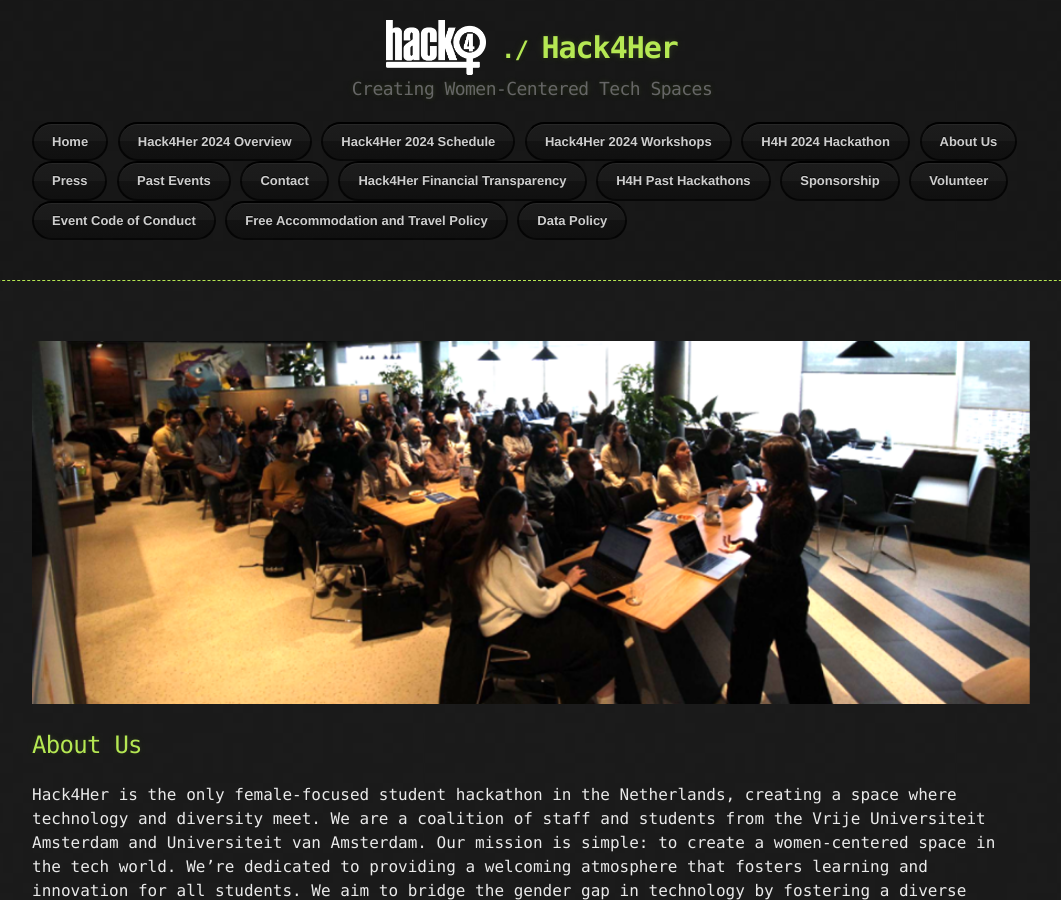
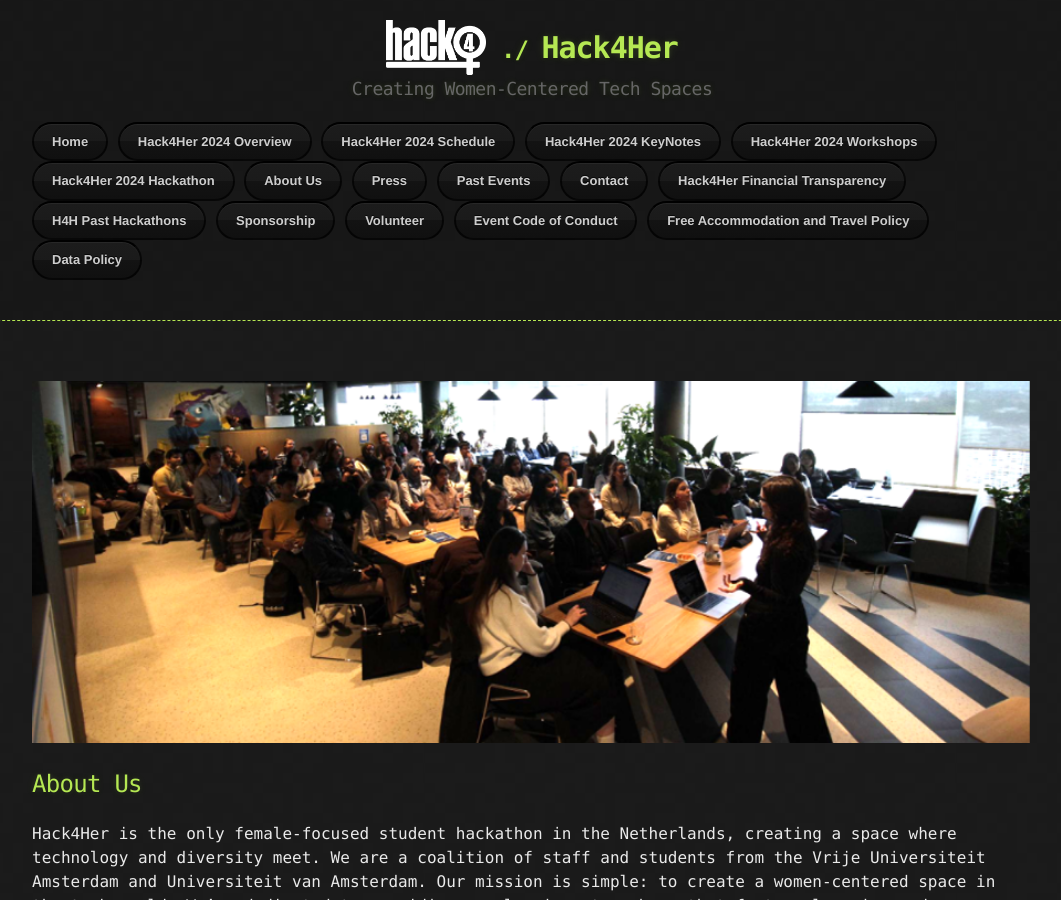
Before and after one commit to hack4her/hack4her.github.io, a Jekyll site: the page built from index.md, in a window 1280 px wide and 900 px high. Shown: the whole window, without its empty margins (108-1169 px from the left). Built offline with Jekyll 4.4.1, drawn with Linux system fonts in a browser that asks for light colours; the repository's description, which GitHub fills in, is left out.

Commit message:
Update default.html

```diff
--- a/_layouts/default.html
+++ b/_layouts/default.html
@@ -34,8 +34,9 @@
             <a href="/" class="btn">Home</a>
             <a href="../2024_event.html" class="btn">Hack4Her 2024 Overview</a>
             <a href="../2024_schedule.html" class="btn">Hack4Her 2024 Schedule</a>
+          <a href="../2024_keynotes.html" class="btn">Hack4Her 2024 KeyNotes</a>
             <a href="../2024_workshops.html" class="btn">Hack4Her 2024 Workshops</a>
-          <a href="../2024_challenges.html" class="btn">H4H 2024 Hackathon</a>
+          <a href="../2024_challenges.html" class="btn">Hack4Her 2024 Hackathon</a>
             <a href="../about.html" class="btn">About Us</a>
             <a href="../press.html"  class="btn">Press</a>
             <a href="../events_archive.html" class="btn">Past Events</a>
```
